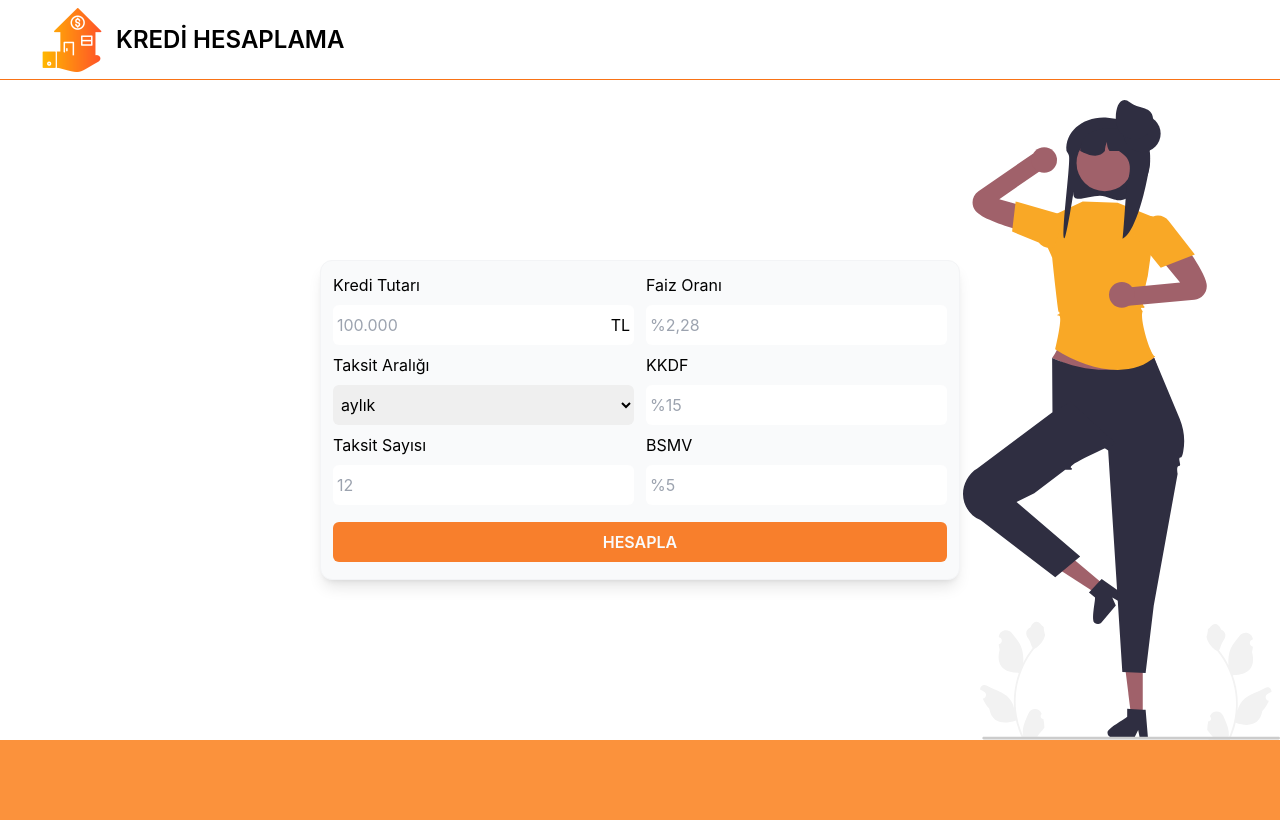
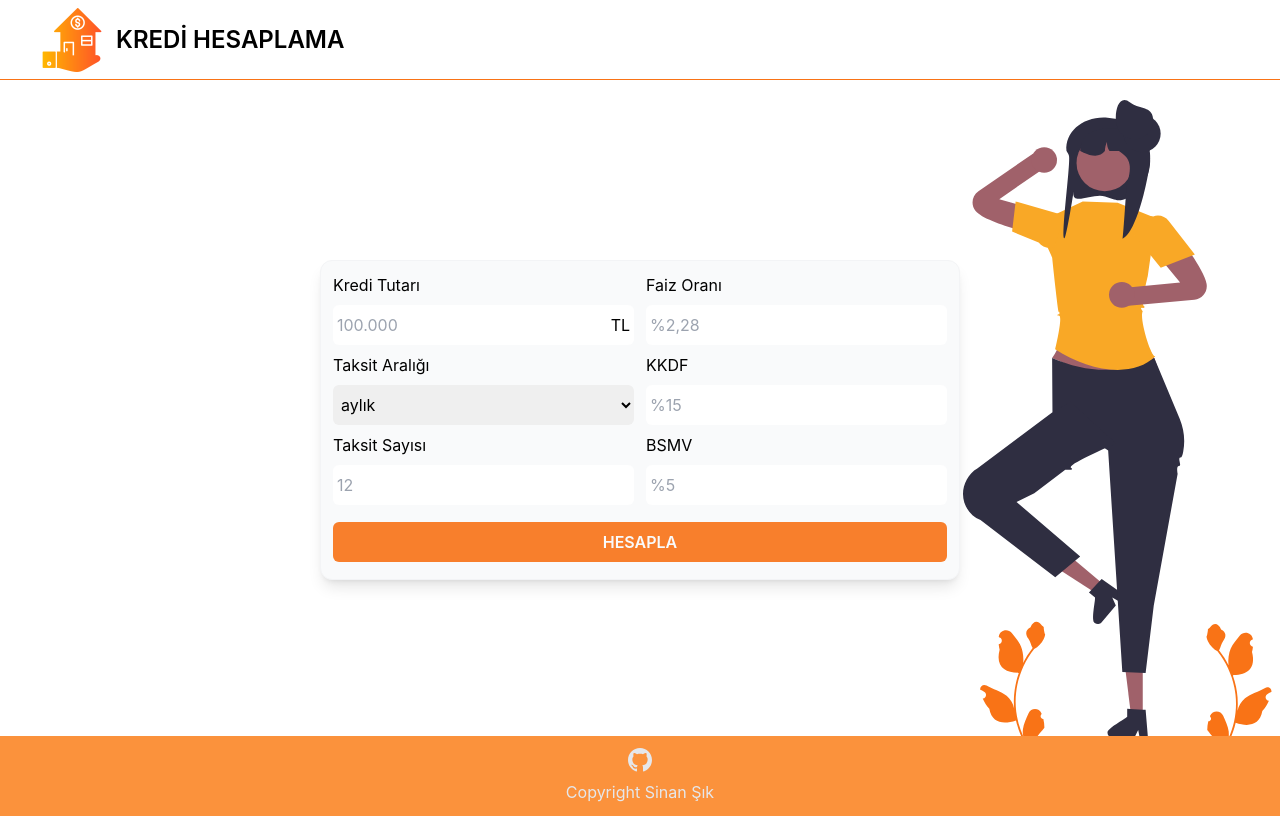
Before and after one commit to sinansk/fimple-practicum-final-case, a React (Create React App) app: page / in a window 1280 px wide. Built offline with nearby package versions, Linux system fonts and the light colour scheme.

Commit message:
style-bg

```diff
--- a/src/components/Footer.js
+++ b/src/components/Footer.js
@@ -1,7 +1,39 @@
 import React from "react";
 
 const Footer = () => {
-  return <div className="h-20 w-full bg-orange-400"></div>;
+  return (
+    <div className="h-20 w-full flex justify-center items-center bg-orange-400">
+      <div className="flex flex-col items-center gap-2 text-gray-200 dark:text-slate-300  dark:hover:text-slate-100">
+        <a
+          href="https://github.com/sinansk/popupsmart-react-practicum"
+          rel="noreferrer"
+          target="_blank"
+          className="hover:text-gray-100"
+        >
+          <svg
+            xmlns="http://www.w3.org/2000/svg"
+            width="24"
+            height="24"
+            viewBox="0 0 24 24"
+            fill="currentColor"
+          >
+            <path d="M12 0c-6.626 0-12 5.373-12 12 0 5.302 3.438 9.8 8.207 11.387.599.111.793-.261.793-.577v-2.234c-3.338.726-4.033-1.416-4.033-1.416-.546-1.387-1.333-1.756-1.333-1.756-1.089-.745.083-.729.083-.729 1.205.084 1.839 1.237 1.839 1.237 1.07 1.834 2.807 1.304 3.492.997.107-.775.418-1.305.762-1.604-2.665-.305-5.467-1.334-5.467-5.931 0-1.311.469-2.381 1.236-3.221-.124-.303-.535-1.524.117-3.176 0 0 1.008-.322 3.301 1.23.957-.266 1.983-.399 3.003-.404 1.02.005 2.047.138 3.006.404 2.291-1.552 3.297-1.23 3.297-1.23.653 1.653.242 2.874.118 3.176.77.84 1.235 1.911 1.235 3.221 0 4.609-2.807 5.624-5.479 5.921.43.372.823 1.102.823 2.222v3.293c0 .319.192.694.801.576 4.765-1.589 8.199-6.086 8.199-11.386 0-6.627-5.373-12-12-12z" />
+          </svg>
+        </a>
+        <p>
+          Copyright{" "}
+          <a
+            className="hover:underline hover:text-gray-100"
+            href="https://sinans.dev"
+            rel="noreferrer"
+            target="_blank"
+          >
+            Sinan Şık
+          </a>
+        </p>
+      </div>
+    </div>
+  );
 };
 
 export default Footer;
--- a/src/components/UserForm.js
+++ b/src/components/UserForm.js
@@ -24,7 +24,7 @@
         </div>
         <label htmlFor="">Taksit Aralığı</label>
         <select
-          className="h-10 w-full p-1 border[0.5px] outline-orange-300 rounded-md border-gray-300"
+          className="h-10 w-full p-1  border[0.5px] outline-orange-300 rounded-md border-gray-300"
           id="paymentPeriodInput"
           name="paymentPeriod"
           onChange={(e) => handleForm(e)}
@@ -32,7 +32,7 @@
           defaultValue="aylık"
         >
           {paymentPeriodOptions.map((item) => (
-            <option className="text-left" key={item} value={item}>
+            <option className="text-left " key={item} value={item}>
               {item}
             </option>
           ))}
--- a/src/pages/Home.js
+++ b/src/pages/Home.js
@@ -3,7 +3,7 @@
 
 const Home = () => {
   return (
-    <div className="w-screen bg-right-bottom sm:bg-payment-bg-image bg-no-repeat bg-contain h-[calc(100vh-10rem)] flex justify-center items-center ">
+    <div className="w-screen -mb-1 bg-right-bottom sm:bg-payment-bg-image bg-no-repeat bg-contain h-[calc(100vh-10rem)] flex justify-center items-center ">
       <UserForm />
     </div>
   );
```
Also changed, not shown: src/assets/payments.svg.
